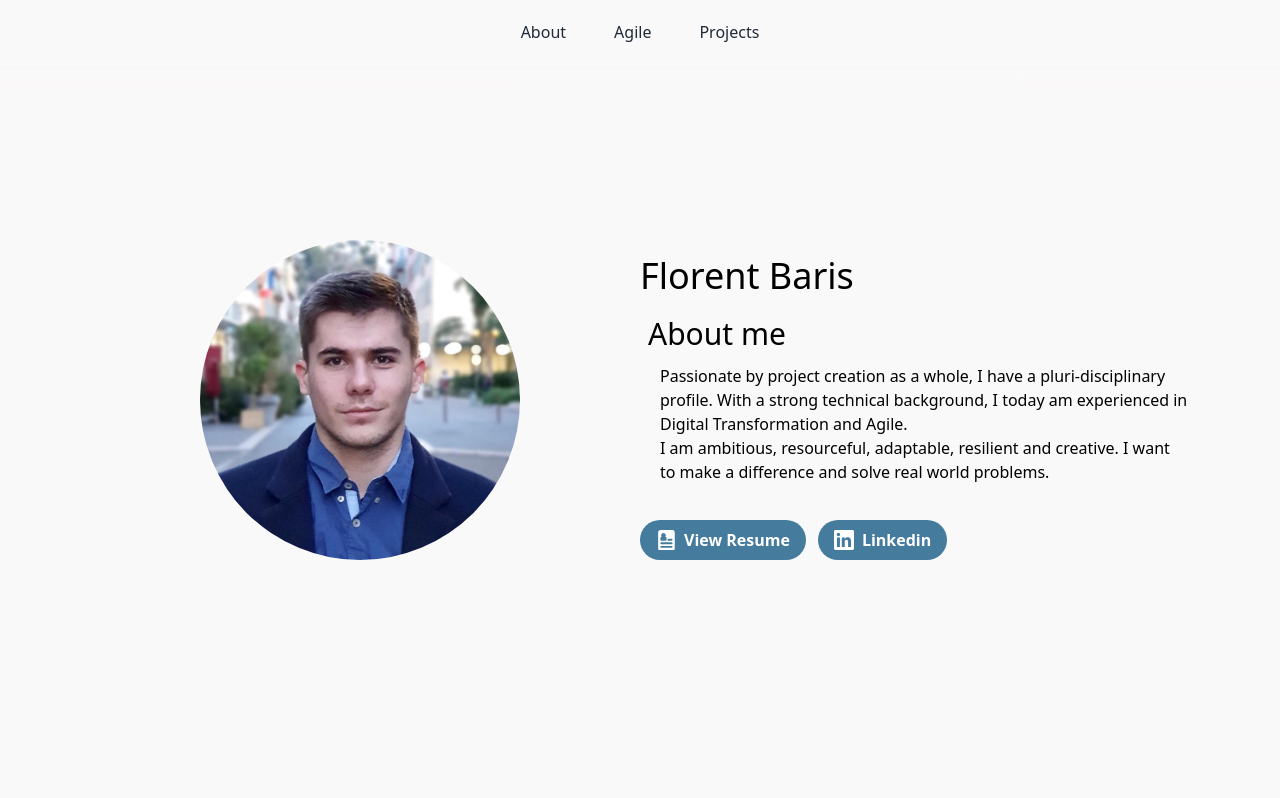
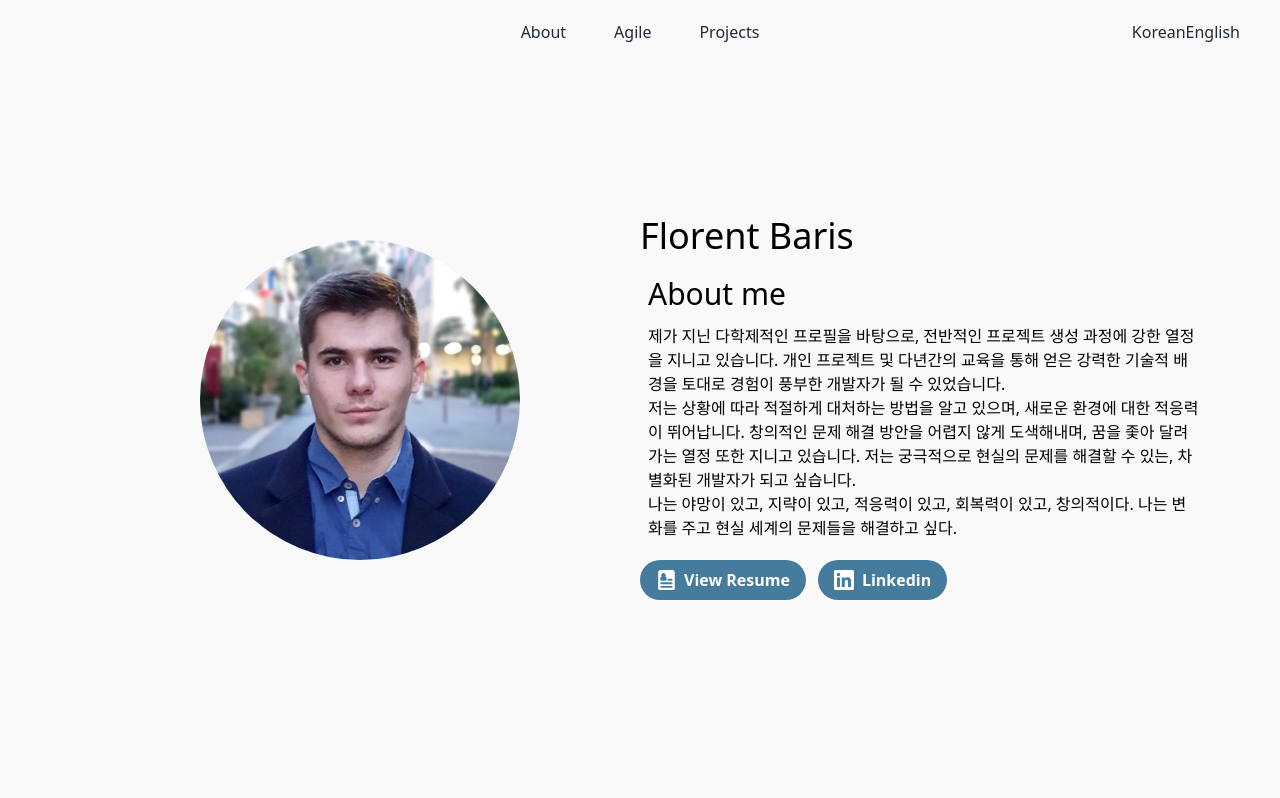
Before and after one commit to barisflo/portfolio, a Vue app: page / in a window 1280 px wide. Shown: the top 798 px of the page. Built offline with nearby package versions, Linux system fonts and the light colour scheme.

Commit message:
Modal update + lang start

```diff
--- a/src/App.vue
+++ b/src/App.vue
@@ -30,6 +30,11 @@ export default {
     About,
     Arrow,
     Projects,
+  },
+  data() {
+    return {
+      lang: "eng"
+    }
   }
 }
 </script>
--- a/src/components/About.vue
+++ b/src/components/About.vue
@@ -9,11 +9,21 @@
           <div class="flex-grow mt-4">
             <h1 class="text-4xl">{{ msg }}</h1>
             <h2 class="text-3xl ml-2 mt-2 md:mt-5">About me</h2>
-            <p class="ml-2 sm:p-3 pt-1">Passionate by project creation as a whole, I have a pluri-disciplinary
+
+            <p v-if="this.$lang == 'eng'" class="ml-2 sm:py-3 pt-1">Passionate by project creation as a whole, I have a pluri-disciplinary
               profile. With a strong technical background, I today am experienced in
               Digital Transformation and Agile.<br/>
                 I am ambitious, resourceful, adaptable, resilient and creative. I want to
               make a difference and solve real world problems.</p>
+            <p v-if="this.$lang == 'kr'" class="ml-2 sm:py-3 pt-1">제가 지닌 다학제적인 프로필을 바탕으로, 전반적인 프로젝트 생성 과정에 강한
+              열정을 지니고 있습니다. 개인 프로젝트 및 다년간의 교육을 통해 얻은 강력한
+              기술적 배경을 토대로 경험이 풍부한 개발자가 될 수 있었습니다. <br/>
+              저는 상황에 따라 적절하게 대처하는 방법을 알고 있으며, 새로운 환경에 대한 적응력이
+              뛰어납니다. 창의적인 문제 해결 방안을 어렵지 않게 도색해내며, 꿈을 좇아
+              달려가는 열정 또한 지니고 있습니다. 저는 궁극적으로 현실의 문제를 해결할 수
+              있는, 차별화된 개발자가 되고 싶습니다.<br/>
+              나는 야망이 있고, 지략이 있고, 적응력이 있고, 회복력이 있고, 창의적이다.
+              나는 변화를 주고 현실 세계의 문제들을 해결하고 싶다.</p>
           </div>
           <div class="mt-2 space-x-1 sm:space-x-3">
             <a href="CV_Florent_Baris_2022_EN_web.pdf" target="_blank" rel="noreferrer">
--- /dev/null
+++ b/src/components/Modal.vue
@@ -0,0 +1,83 @@
+<template>
+  <dialog :id="modal" class="h-auto w-11/12 md:w-1/2 p-5 bg-white rounded-md" @click="close">
+    <div class="flex flex-col w-full h-auto" @click.stop>
+      <!-- Header -->
+      <div class="flex w-full h-auto justify-center items-center">
+        <div class="flex w-10/12 h-auto py-2 text-2xl font-bold">
+          {{ modal }}
+        </div>
+        <div @click="close" class="flex w-1/12 h-auto justify-end cursor-pointer">
+          <svg xmlns="http://www.w3.org/2000/svg" width="24" height="24" viewBox="0 0 24 24" fill="none" stroke="#000000" stroke-width="2" stroke-linecap="round" stroke-linejoin="round" class="feather feather-x"><line x1="18" y1="6" x2="6" y2="18"></line><line x1="6" y1="6" x2="18" y2="18"></line></svg>
+        </div>
+        <!--Header End-->
+      </div>
+      <!-- Modal Content-->
+      <div class="flex flex-col w-full h-auto mt-2 py-10 px-2 justify-center items-center bg-gray-200 rounded text-center text-gray-500">
+        <div v-if="this.$lang == 'eng'">{{ desc }}</div>
+        <div v-if="this.$lang == 'kr'">{{ descKR }}</div>
+        <img
+            v-bind:src="require('@/assets/' + img)"
+            v-bind:alt="img"
+            class="object-cover mt-2 max-h-80 rounded"
+        />
+      </div>
+      <a :href="link" target="_blank" class="m-auto mt-2">
+        <button class="bg-celadonBlue hover:bg-prussianBlue">
+          <span>Open Link</span>
+        </button>
+      </a>
+      <!-- End of Modal Content-->
+    </div>
+  </dialog>
+</template>
+
+<script>
+export default {
+  name: 'Modal',
+  props: {
+    modal: String,
+    year: String,
+    link: String,
+    desc: String,
+    descKR: String,
+    img: String,
+    tags: Array,
+  },
+  methods: {
+    outClose(){
+      let isClickInsideElement = document.getElementById(this.modal).contains(event.target);
+      console.log(isClickInsideElement);
+      if (!isClickInsideElement) {
+        this.close();
+      }
+    },
+    close() {
+      document.getElementById(this.modal).close();
+    }
+  }
+}
+</script>
+
+<style scoped>
+dialog[open] {
+  animation: appear .15s cubic-bezier(0, 1.8, 1, 1.8);
+}
+
+dialog::backdrop {
+  background: linear-gradient(45deg, rgba(0, 0, 0, 0.5), rgba(54, 54, 54, 0.5));
+  backdrop-filter: blur(3px);
+}
+
+
+@keyframes appear {
+  from {
+    opacity: 0;
+    transform: translateX(-3rem);
+  }
+
+  to {
+    opacity: 1;
+    transform: translateX(0);
+  }
+}
+</style>
--- a/src/components/Nav.vue
+++ b/src/components/Nav.vue
@@ -1,21 +1,32 @@
 <template>
-  <nav class="fixed w-full bg-gradient-to-b from-cultured via-cultured to-transparent pb-12 z-10">
-    <!-- TODO:add shadow and separate on scroll-->
-    <div class="container flex items-center justify-center p-5 mx-auto text-gray-800 capitalize dark:text-gray-300">
-
+  <nav class="fixed w-full bg-cultured z-10">
+    <div class="container flex justify-center items-center p-5 mx-auto text-gray-800 capitalize dark:text-gray-300">
+      <div>
       <a href="#about" class="border-b-2 border-transparent hover:text-gray-900 dark:hover:text-gray-200 hover:border-celadonBlue mx-1.5 sm:mx-6">About</a>
 
       <a href="#agile" class="border-b-2 border-transparent hover:text-gray-900 dark:hover:text-gray-200 hover:border-celadonBlue mx-1.5 sm:mx-6">Agile</a>
 
       <a href="#projects" class="border-b-2 border-transparent hover:text-gray-900 dark:hover:text-gray-200 hover:border-celadonBlue mx-1.5 sm:mx-6">Projects</a>
-
+      </div>
+      <div class="container absolute flex justify-end pointer-events-none mr-20">
+        <div class="pointer-events-auto">
+          <a @click="changeLang('kr')" class="cursor-pointer border-b-2 border-transparent hover:text-gray-900 dark:hover:text-gray-200 hover:border-celadonBlue">Korean</a>
+          <a @click="changeLang('eng')" class="cursor-pointer border-b-2 border-transparent hover:text-gray-900 dark:hover:text-gray-200 hover:border-celadonBlue">English</a>
+        </div>
+      </div>
     </div>
   </nav>
 </template>
 
 <script>
 export default {
-  name: 'Nav'
+  name: 'Nav',
+  methods: {
+    changeLang(lang) {
+      this.$lang = lang;
+      //location.reload();
+    }
+  }
 }
 </script>
 
--- a/src/main.js
+++ b/src/main.js
@@ -12,6 +12,8 @@ document.addEventListener("scroll", () => {
   document.getElementById("arrow").remove();
 })
 
+Vue.prototype.$lang = "kr";
+
 new Vue({
   render: h => h(App),
 }).$mount('#app')
```
